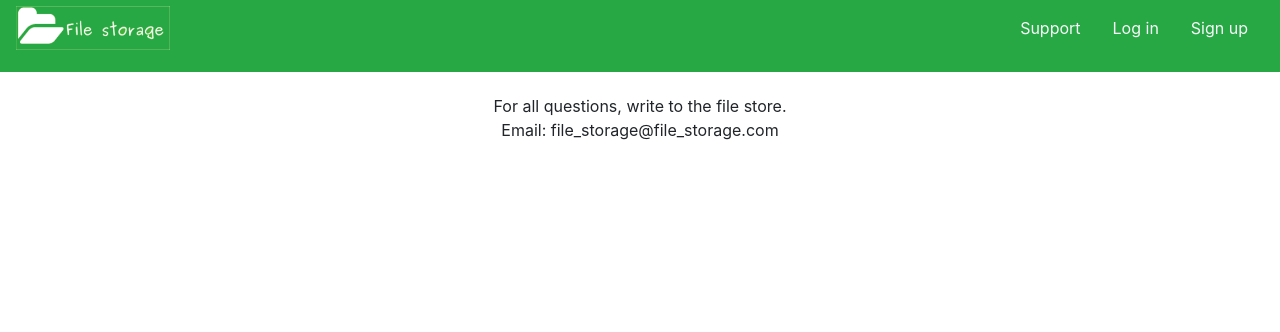
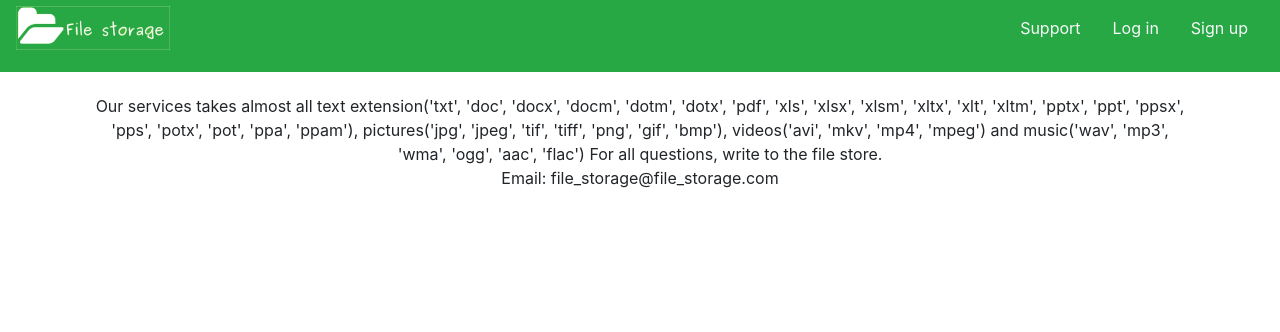
Before and after one commit to utkini/file_storage, a Flask app: page /support/ in a window 1280 px wide. Shown: the top 332 px of the page. Run offline with Flask 2, Linux system fonts and the light colour scheme; some libraries are stand-ins or nearby versions.

Commit message:
add extensions in support

```diff
--- a/app/templates/support.html
+++ b/app/templates/support.html
@@ -2,8 +2,14 @@
 {% block content_body %}
 <div style="margin-top: 2%">
     <p style="text-align: center">
+        Our services takes almost all text extension('txt', 'doc', 'docx', 'docm', 'dotm', 'dotx', 'pdf',
+        'xls', 'xlsx', 'xlsm', 'xltx', 'xlt', 'xltm', 'pptx', 'ppt', 'ppsx', 'pps', 'potx', 'pot', 'ppa',
+        'ppam'),
+        pictures('jpg', 'jpeg', 'tif', 'tiff', 'png', 'gif', 'bmp'),
+        videos('avi', 'mkv', 'mp4', 'mpeg')
+        and music('wav', 'mp3', 'wma', 'ogg', 'aac', 'flac')
         For all questions, write to the file store.
-        <BR>
+        <br>
         Email: file_storage@file_storage.com
     </p>
 </div>
```
